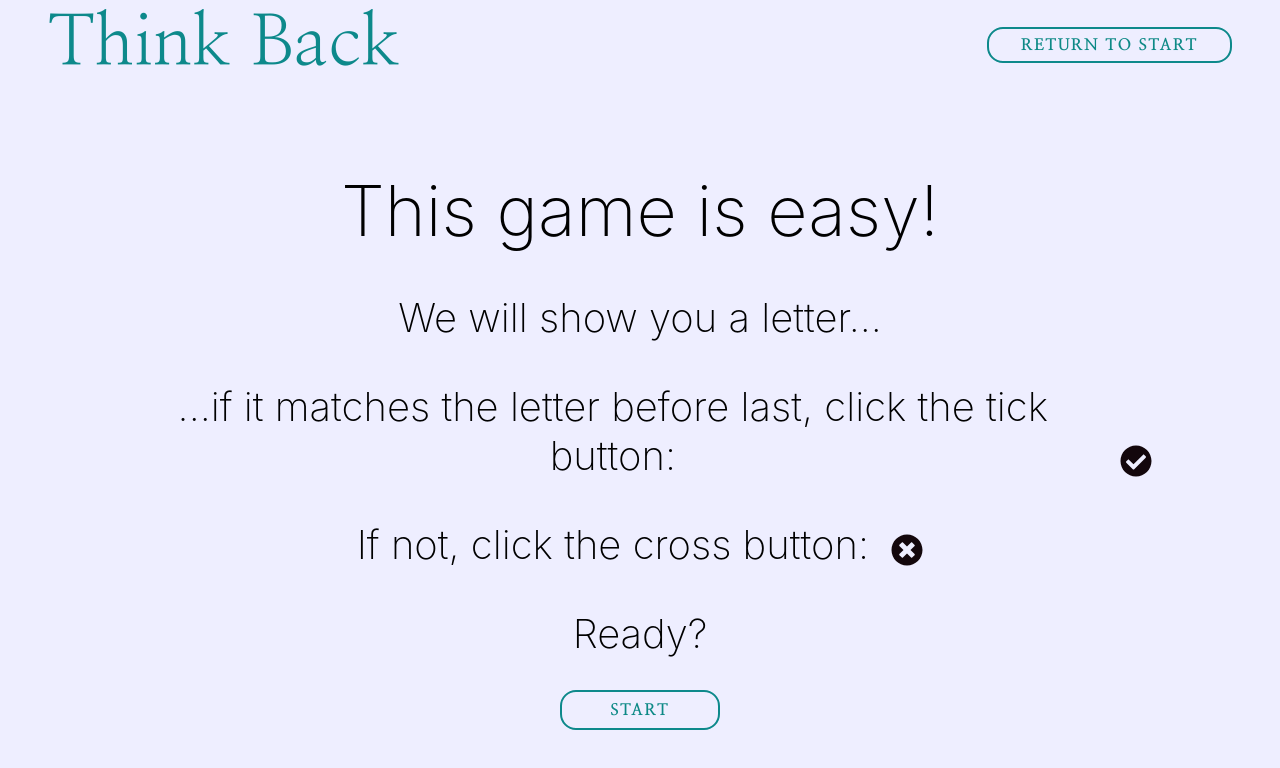
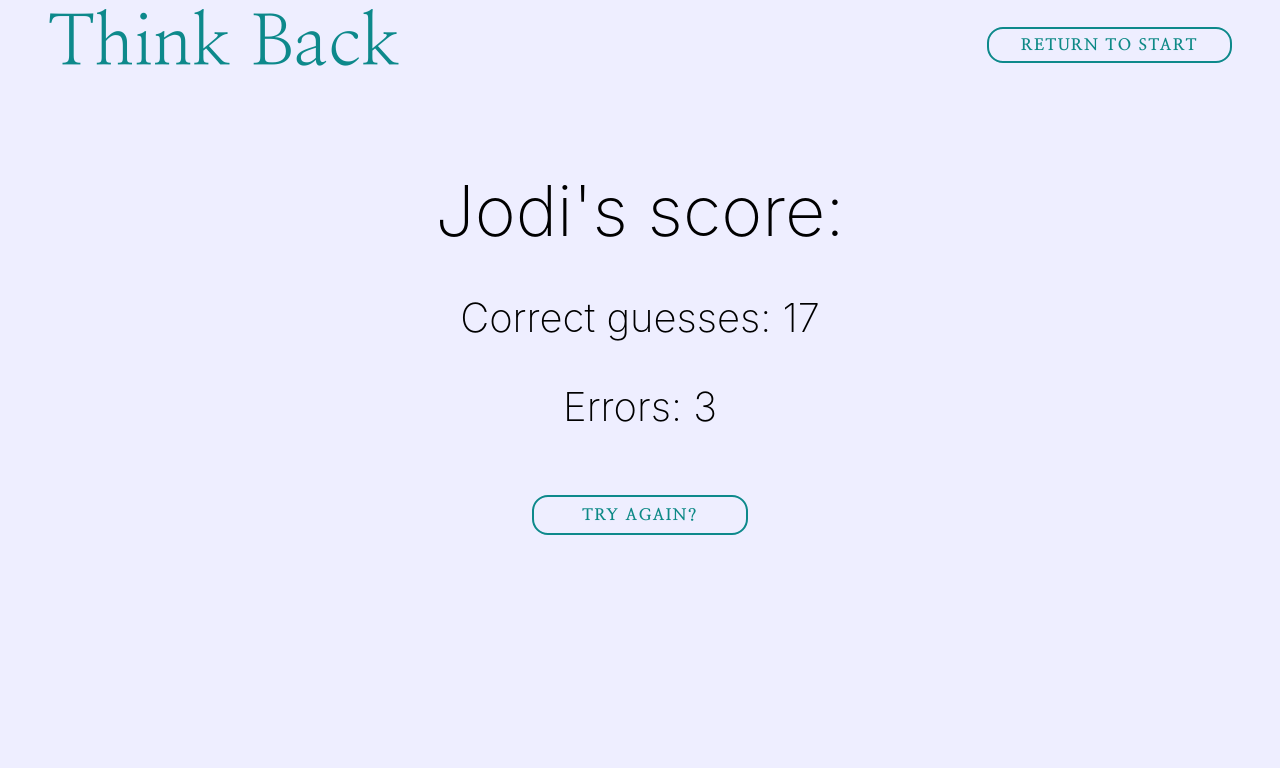
Before and after one commit to j-dublon/think-back, a React (Create React App) app: page / in a window 1280 px wide. Shown: the top 768 px of the page. Built offline with nearby package versions, Linux system fonts and the light colour scheme.

Commit message:
add end view

```diff
--- a/src/App.css
+++ b/src/App.css
@@ -27,7 +27,8 @@ body {
 }
 
 .nav__button,
-.intro__button {
+.intro__button,
+.end__button {
   font-family: "Nanum Myeongjo", serif;
   font-weight: 800;
   letter-spacing: 0.1em;
@@ -43,14 +44,16 @@ body {
 }
 
 .nav__button:hover,
-.intro__button:hover {
+.intro__button:hover,
+.end__button:hover {
   background-color: #13070c;
   border: 2px solid #13070c;
   color: white;
 }
 
 .welcome,
-.intro {
+.intro,
+.end {
   display: flex;
   flex-direction: column;
   align-items: center;
@@ -62,13 +65,15 @@ body {
 }
 
 .welcome__title,
-.intro__title {
+.intro__title,
+.end__title {
   font-size: 70px;
   font-weight: 200;
 }
 
 .welcome__text,
-.intro__text {
+.intro__text,
+.end__text {
   font-size: 40px;
   font-weight: 200;
   margin-top: 1em;
@@ -151,6 +156,12 @@ input[type="text"]:focus {
   color: #0d898b;
 }
 
+.end__button {
+  margin-top: 4em;
+  padding-left: 3em;
+  padding-right: 3em;
+}
+
 .card {
   display: flex;
   flex-direction: column;
--- a/src/App.js
+++ b/src/App.js
@@ -1,6 +1,6 @@
 import "./App.css";
 import NavBar from "./components/navigation/NavBar";
-import IntroView from "./components/screens/IntroView";
+import EndView from "./components/screens/EndView";
 
 function App() {
   return (
@@ -9,7 +9,7 @@ function App() {
         <h1 className="header__title">Think Back</h1>
         <NavBar />
       </header>
-      <IntroView />
+      <EndView />
     </body>
   );
 }
--- /dev/null
+++ b/src/components/screens/EndView.jsx
@@ -0,0 +1,22 @@
+import React from "react";
+
+const name = "Jodi";
+const correct = "17";
+const errors = "3";
+
+const EndView = () => {
+  // ** ** ** ** HOOKS ** ** ** **
+  // ** ** ** ** LOCAL ** ** ** **
+  // ** ** ** ** LOGIC ** ** ** **
+  // ** ** ** ** RENDER ** ** ** **
+  return (
+    <main className="end">
+      <h2 className="end__title">{ `${name}'s score:` }</h2>
+      <h2 className="end__text">{ `Correct guesses: ${correct}` }</h2>
+      <h2 className="end__text">{ `Errors: ${errors}` }</h2>
+      <a href="#" className="end__button">TRY AGAIN?</a>
+    </main>
+  )
+}
+
+export default EndView;
--- a/src/components/screens/IntroView.jsx
+++ b/src/components/screens/IntroView.jsx
@@ -3,6 +3,10 @@ import { FontAwesomeIcon } from '@fortawesome/react-fontawesome'
 import { faTimesCircle, faCheckCircle } from '@fortawesome/free-solid-svg-icons'
 
 const IntroView = () => {
+  // ** ** ** ** HOOKS ** ** ** **
+  // ** ** ** ** LOCAL ** ** ** **
+  // ** ** ** ** LOGIC ** ** ** **
+  // ** ** ** ** RENDER ** ** ** **
   return (
     <main className="intro">
       <h3 className="intro__title">This game is easy!</h3>
```
